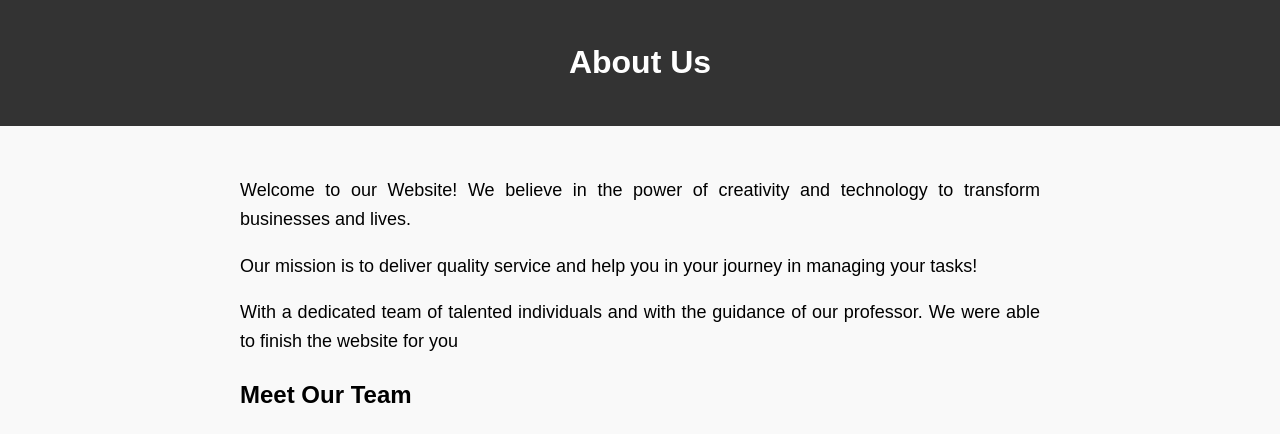
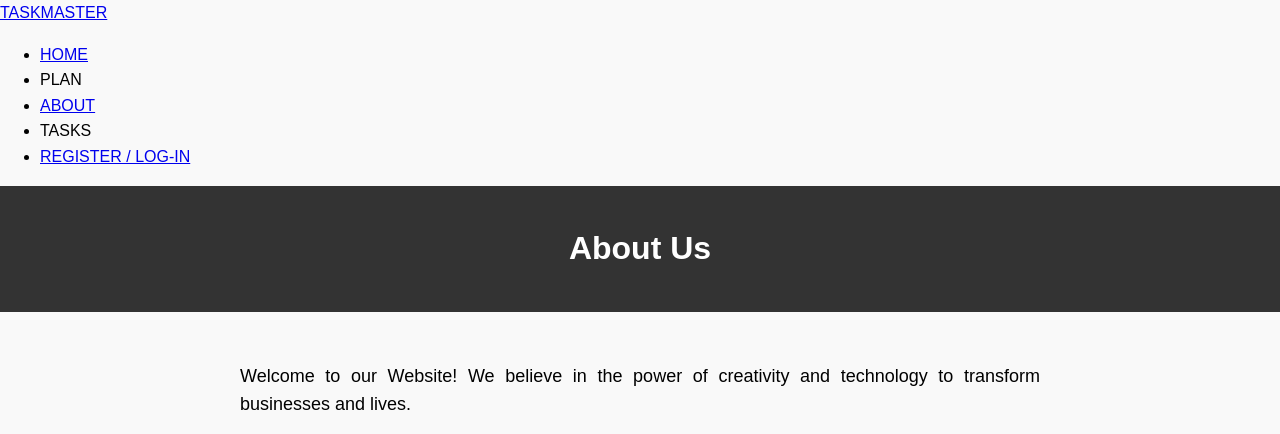
Before and after one commit to hcris2/CCAPDEV-PHASE1-GROUP1-NEW, a website: page CCAPDEV-Phase1-Group1/html/about.html in a window 1280 px wide. Shown: the top 434 px of the page. Drawn offline with Linux system fonts and the light colour scheme.

Commit message:
Update about.html

```diff
--- a/CCAPDEV-Phase1-Group1/html/about.html
+++ b/CCAPDEV-Phase1-Group1/html/about.html
@@ -45,6 +45,16 @@
     </style>
 </head>
 <body>
+    <nav>
+        <div class="logo"><a href="#" class="logo-link">TASKMASTER</a></div>
+        <ul class="nav_buttons">
+            <li class="home"><a href="index.html"><i class="fa-solid fa-house fa-xs" aria-hidden="true" ></i> HOME</a></li>
+            <li class="plan"><a><i class="fa-solid fa-calendar fa-xs"></i> PLAN</a></li>
+            <li class="about"><a href="about.html"><i class="fa-solid fa-house fa-xs" aria-hidden="true" ></i> ABOUT</a></li>
+            <li id="tasks_button"><a><i class="fa-solid fa-list-check"></i> TASKS</a></li>
+            <li class="register"><a href="register.html#signup"><i class="fa-solid fa-right-from-bracket"></i> REGISTER / LOG-IN</a></li>
+        </ul>
+    </nav>
     <header>
         <h1>About Us</h1>
     </header>
```
